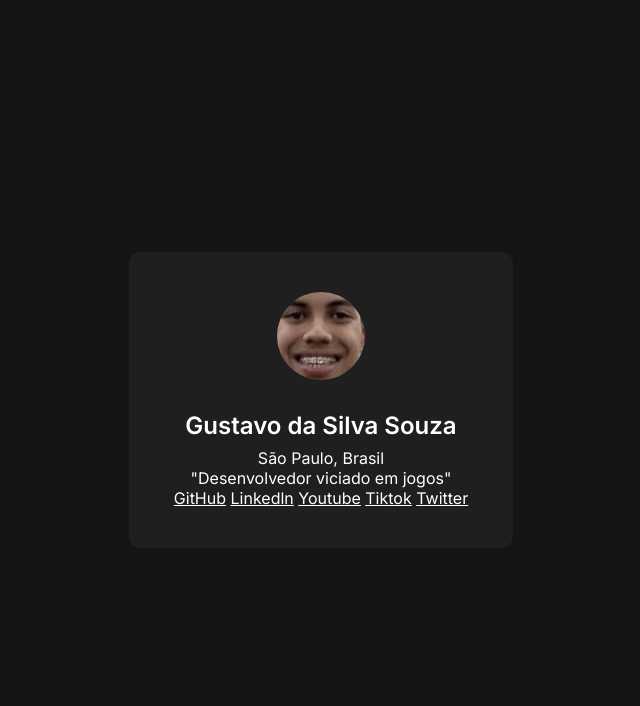
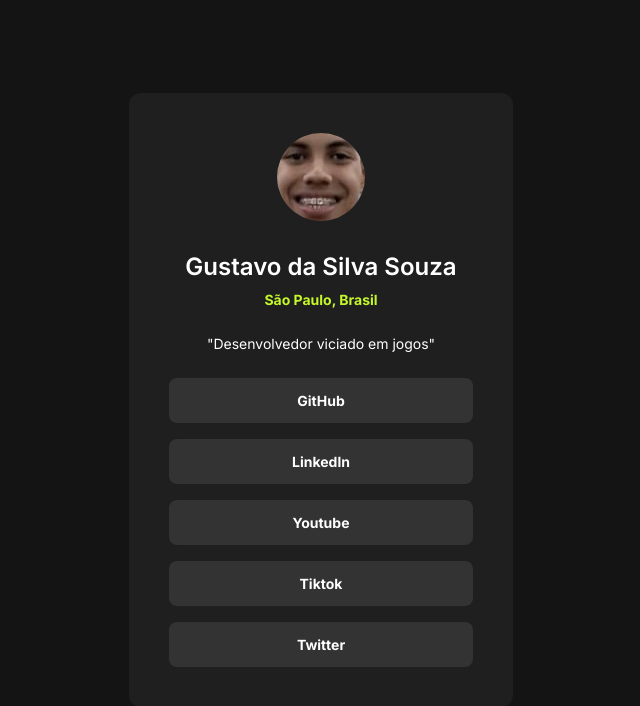
Before and after one commit to GustavoDaSilvaS12B/meus-links, a plain HTML site: page index.html in a window 1280 px wide. Shown: the whole page, without its empty margins (319-959 px from the left). Drawn offline with Linux system fonts and the light colour scheme.

Commit message:
desenvolvimento do CSS terminado

```diff
--- a/index.html
+++ b/index.html
@@ -13,7 +13,7 @@
     <div>
         <img src="./gustavo88x88.jpg" alt="imagem do criador da página de links, Gustavo da Silva">
         <h1>Gustavo da Silva Souza</h1>
-        <p>São Paulo, Brasil</p>
+        <strong>São Paulo, Brasil</strong>
 
         <p>"Desenvolvedor viciado em jogos"</p>
 
--- a/style.css
+++ b/style.css
@@ -40,6 +40,29 @@ div h1 {
     margin-bottom: 4px;
 }
 
-div p {
+div strong {
+    color: #C4F82A;
+    font-size: 14px;
+    line height: 21px;
+}
 
+div p{
+    margin-block: 24px;
+    font-size: 14px;
+    line-height: 21px;
 }
+
+div a + a {
+    margin-top: 16px;
+}
+
+div a {
+    display: block;
+    text-decoration: none;
+    background-color:#333333;
+    padding: 12px;
+    border-radius: 8px;
+    font-weight: 700;
+    font-size: 14px;
+    line-height: 21px;
+}
```
